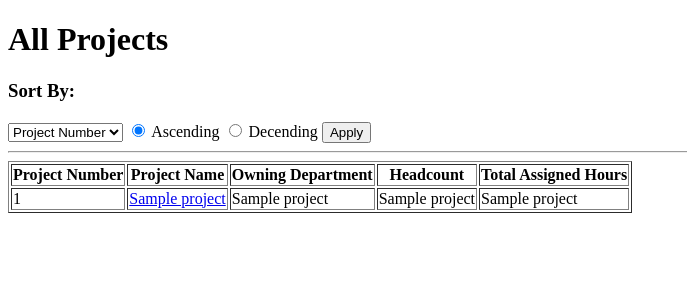
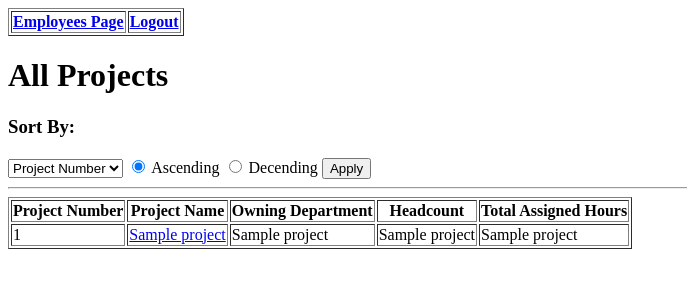
Before and after one commit to Szymand/CIS3530-A4-Group-48, a Flask app: template app/templates/projects.html in a window 1280 px wide. Shown: the top 300 px of the page, without its empty margins (0-687 px from the left). Run offline with Flask 3, Linux system fonts and the light colour scheme; the template is opened without the code that fills it: most values are stand-ins (such as "Sample title", 1, 10 or a date in 2020); lists and menus that the app fills with data are empty.

Commit message:
Added links at the top to go to different pages

```diff
--- a/app/templates/projects.html
+++ b/app/templates/projects.html
@@ -5,6 +5,12 @@
     <title>Projects List</title>
 </head>
 <body>
+    <table border="1">
+        <tr>
+            <th><a href="/">Employees Page</a></th>
+            <th><a href="{{ url_for('auth.logout') }}">Logout</a></th>
+        </tr>
+    </table>
 
     <h1>All Projects</h1>
     <h3>Sort By:</h3>
@@ -33,7 +39,11 @@
         {% for project in projects %}
         <tr>
             <td>{{project[0]}}</td>
-            <td><a href="/projects/{{project[0]}}">{{project[1]}}</a></td>
+            <td>
+                <a href="{{ url_for('projects.project_detail', pnumber=project[0]) }}">
+                    {{ project[1] }}
+                </a>
+            </td>
             <td>{{project[2]}}</td>
             <td>{{project[3]}}</td>
             <td>{{project[4]}}</td>
```
